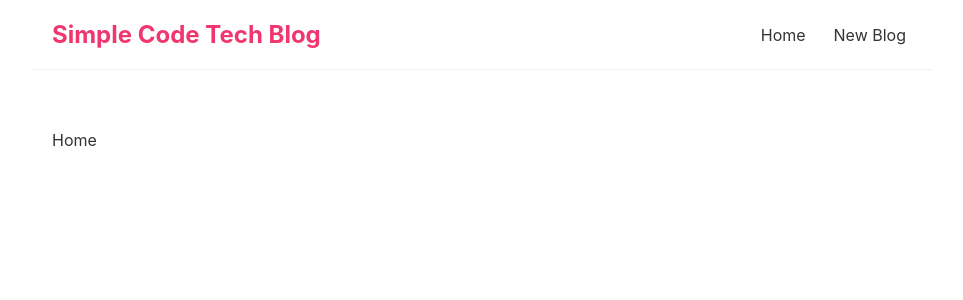
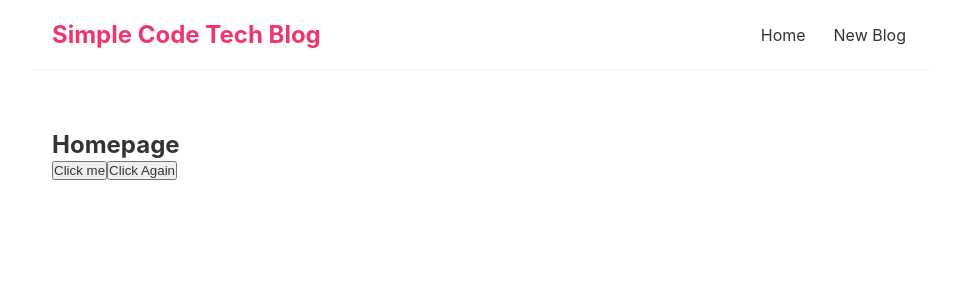
Before and after one commit to Alphaalimamy/Complete-React-Tutorial, a React (Create React App) app: page / in a window 1280 px wide. Shown: the top 300 px of the page, without its empty margins (158-1121 px from the left). Built offline with nearby package versions, Linux system fonts and the light colour scheme.

Commit message:
Final code

```diff
--- a/src/components/home/Home.js
+++ b/src/components/home/Home.js
@@ -1,5 +1,19 @@
 import React from "react";
 
 export default function Home() {
-  return <div className="home">Home</div>;
+  const handleClick = (e) => {
+    console.log("You clicked me", e.target);
+  };
+
+  const handleClickAgain = (name) => {
+    console.log(`Hello ${name}`);
+  };
+  return (
+    <div className="home">
+      <h2>Homepage</h2>
+      <button onClick={handleClick}>Click me</button>
+
+      <button onClick={() => handleClickAgain("Alpha")}>Click Again</button>
+    </div>
+  );
 }
```
